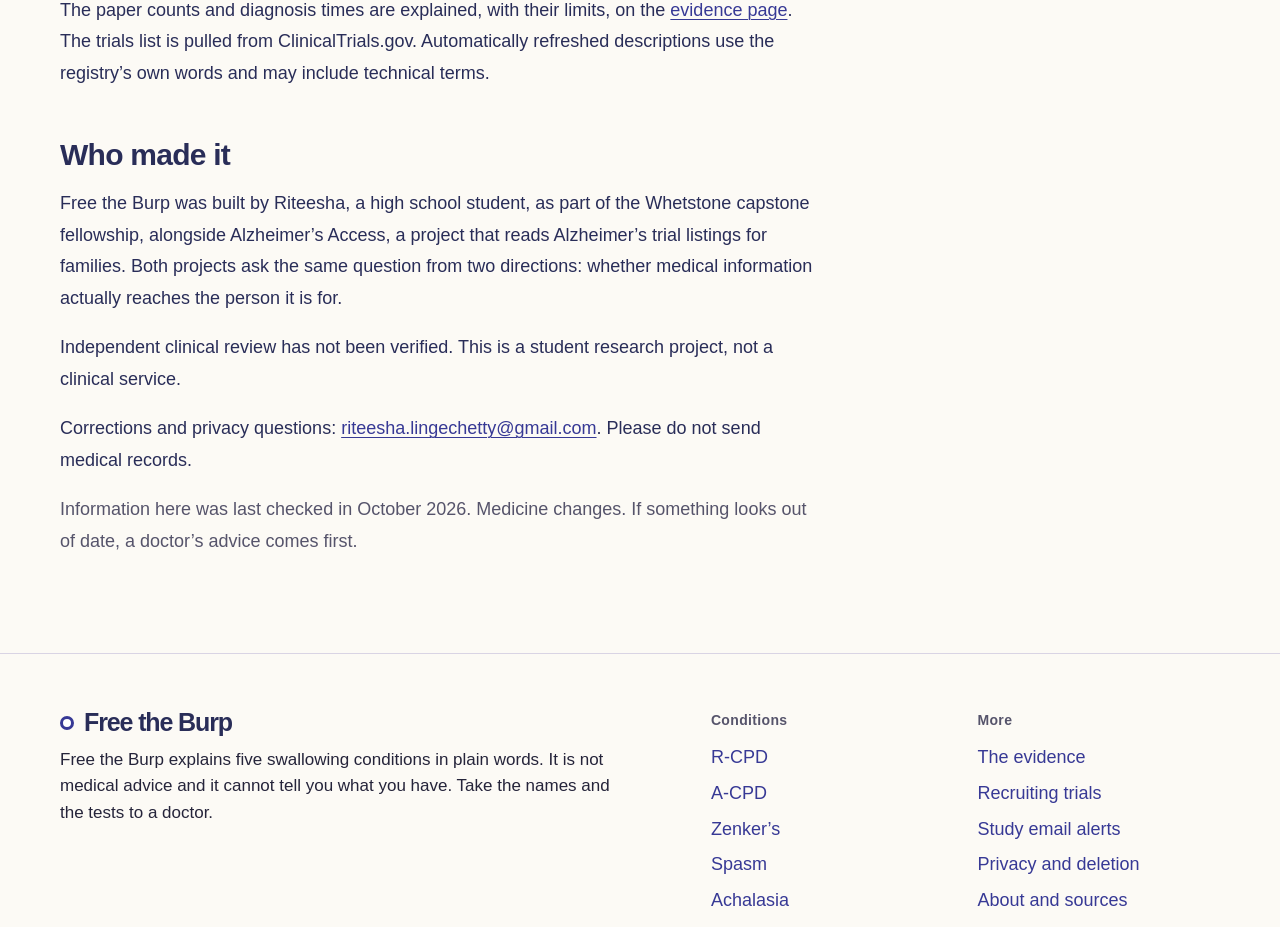
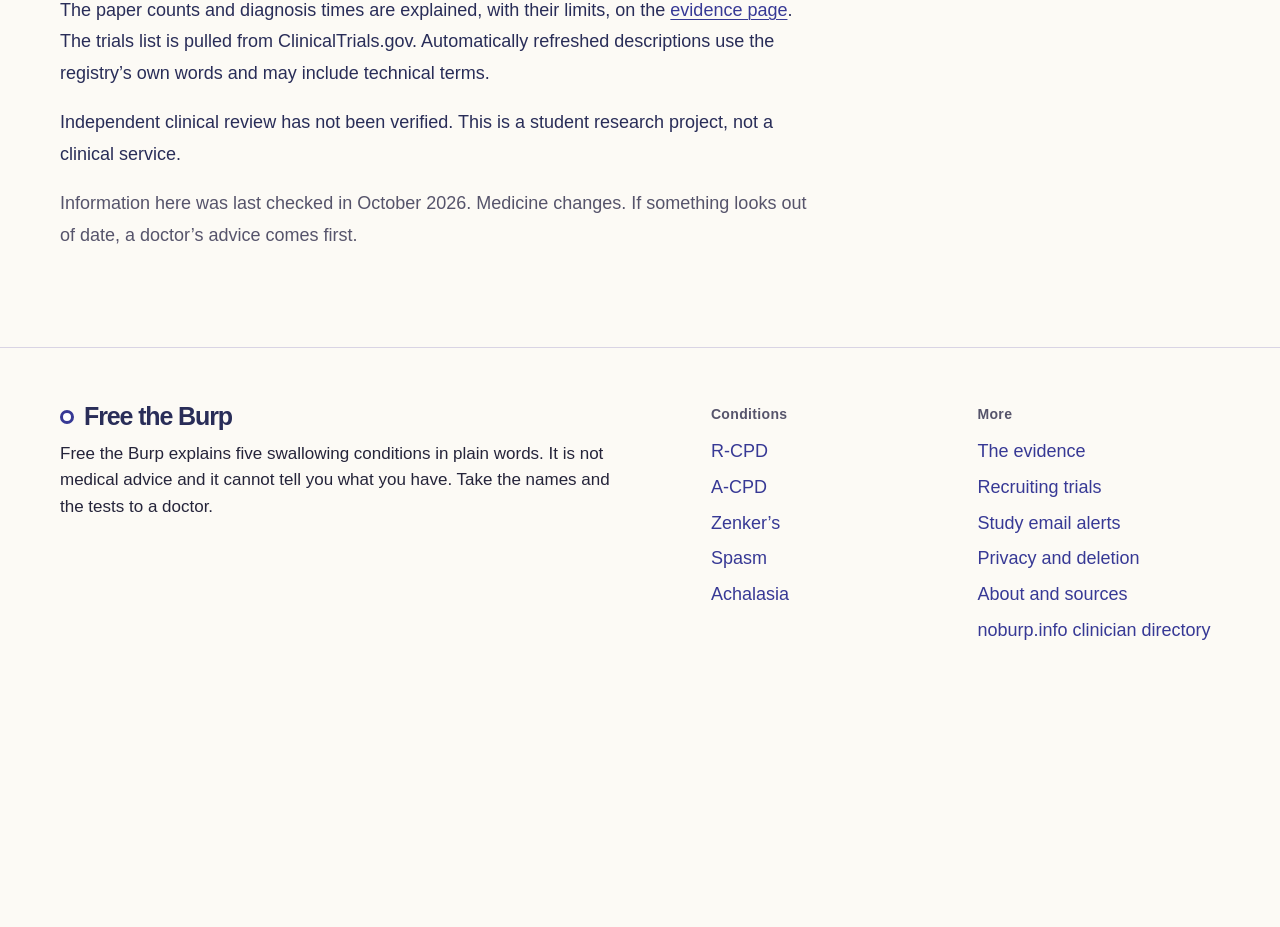
Before and after one commit to rlin009/alzheimers-access, a Next.js app: page /free-the-burp/about in a window 1280 px wide. Shown: the part 1400-2327 px from the top of the page. After the commit the page ends 2109 px from the top, so only its background shows below. Built offline with nearby package versions, Linux system fonts and the light colour scheme.

Commit message:
Update page.tsx

```diff
--- a/src/app/(free-the-burp)/free-the-burp/about/page.tsx
+++ b/src/app/(free-the-burp)/free-the-burp/about/page.tsx
@@ -70,15 +70,7 @@ export default function AboutPage() {
             from ClinicalTrials.gov. Automatically refreshed descriptions use the registry’s own words and may include technical terms.
           </p>
 
-          <h2 className="ni-h2">Who made it</h2>
-          <p>
-            Free the Burp was built by Riteesha, a high school student, as part of the Whetstone capstone
-            fellowship, alongside Alzheimer&rsquo;s Access, a project that reads Alzheimer&rsquo;s
-            trial listings for families. Both projects ask the same question from two
-            directions: whether medical information actually reaches the person it is for.
-          </p>
           <p>Independent clinical review has not been verified. This is a student research project, not a clinical service.</p>
-          <p>Corrections and privacy questions: <a href="mailto:riteesha.lingechetty@gmail.com">riteesha.lingechetty@gmail.com</a>. Please do not send medical records.</p>
           <p className="ni-muted">
             Information here was last checked in October 2026. Medicine changes. If
             something looks out of date, a doctor&rsquo;s advice comes first.
```
